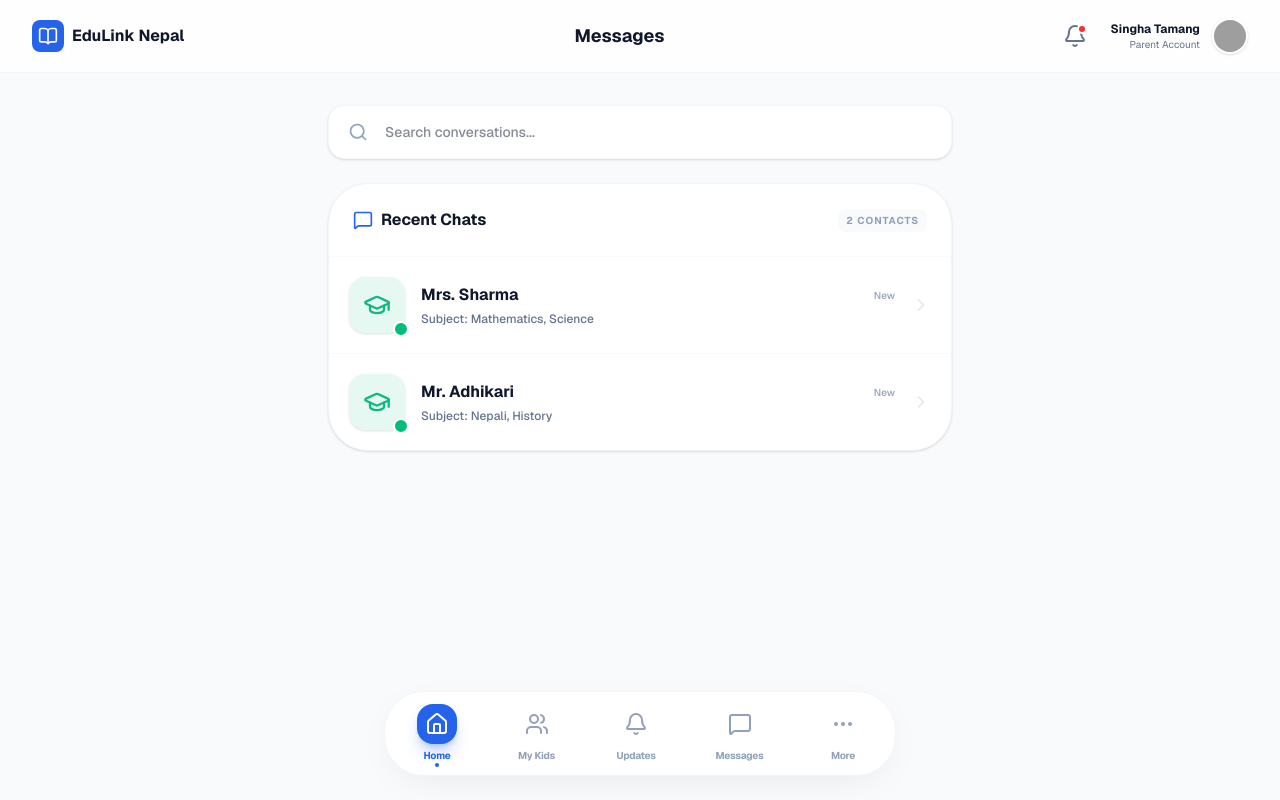
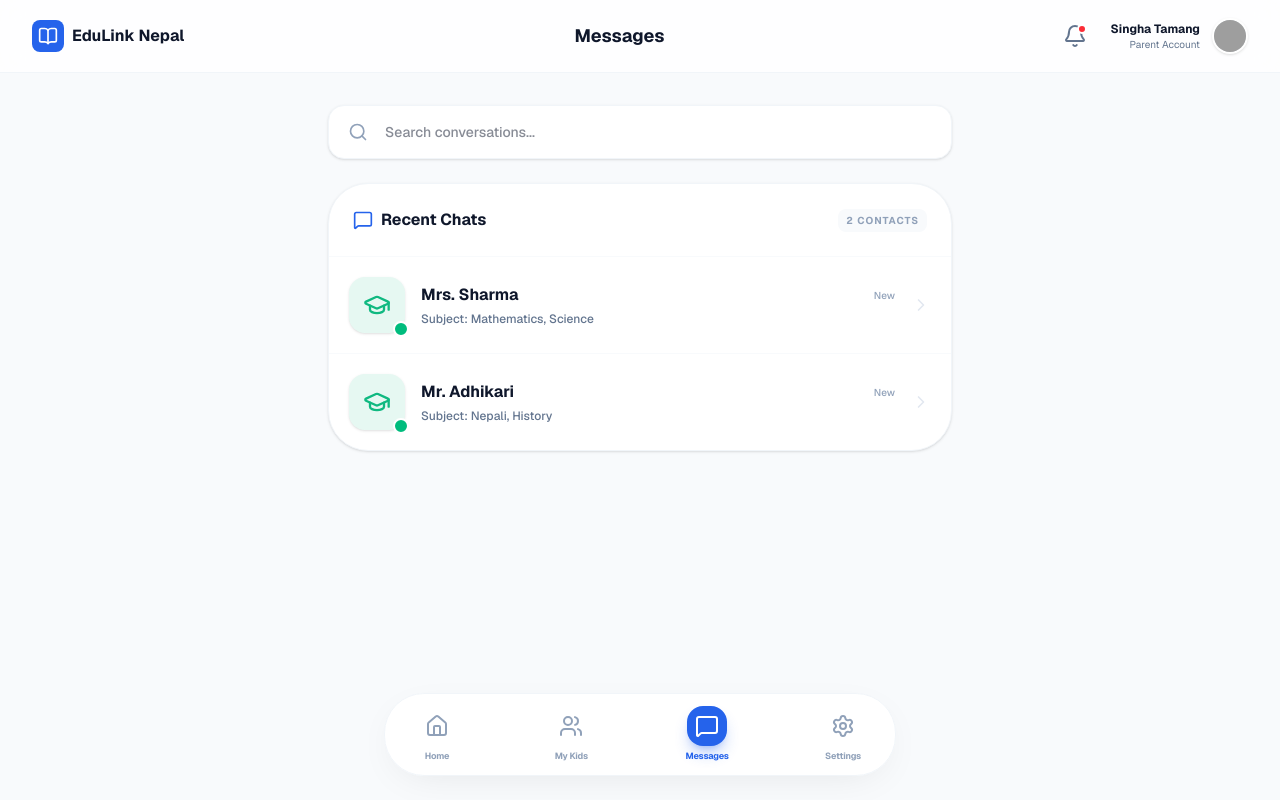
Before and after one commit to singhatamang123/Edu_link, a Next.js app: page /messages in a window 1280 px wide. Built offline with nearby package versions, Linux system fonts and the light colour scheme; grey boxes are pictures that could not be loaded.

Commit message:
Fix: Hydration mismatch in RootLayout by adding suppressHydrationWarning

```diff
--- a/app/layout.tsx
+++ b/app/layout.tsx
@@ -31,7 +31,7 @@ export default function RootLayout({
   children: React.ReactNode;
 }>) {
   return (
-    <html lang="en" className={`${geistSans.variable} ${geistMono.variable} h-full antialiased`}>
+    <html lang="en" className={`${geistSans.variable} ${geistMono.variable} h-full antialiased`} suppressHydrationWarning>
       <body className="min-h-full bg-slate-50 text-slate-900 selection:bg-parent/10 selection:text-parent">
         {children}
       </body>
--- a/app/teacher/review/page.tsx
+++ b/app/teacher/review/page.tsx
@@ -16,6 +16,7 @@ import {
 } from 'lucide-react';
 import { useRouter } from 'next/navigation';
 import { DashboardHeader } from '@/components/layout/DashboardHeader';
+import { BottomNav } from '@/components/layout/BottomNav';
 import { useAppStore } from '@/lib/store';
 import { type Student, type Update, type TimelineEvent } from '@/lib/mock-data';
 import { clsx, type ClassValue } from 'clsx';
@@ -27,7 +28,10 @@ function cn(...inputs: ClassValue[]) {
 
 export default function TeacherReviewPage() {
   const router = useRouter();
-  const { students, addUpdate, addTimelineEvent, updateStudentSkills } = useAppStore();
+  const { students, addUpdate, addTimelineEvent, updateStudentSkills, messages, currentUser } = useAppStore();
+
+  // Calculate unread messages for teacher
+  const teacherMessages = messages.filter(m => m.receiverId === currentUser?.phone);
 
   const [selectedStudent, setSelectedStudent] = useState(students[0]?.id || '');
   const [category, setCategory] = useState<'academic' | 'behavior' | 'achievement'>('academic');
@@ -46,7 +50,7 @@ export default function TeacherReviewPage() {
     // Add to Recent Updates Feed
     const newUpdate: Update = {
       id: Date.now().toString(),
-      teacherName: 'Mrs. Sharma', // Simulated logged in teacher
+      teacherName: currentUser?.name || 'Teacher',
       subject: category === 'academic' ? 'Mathematics' : 'General',
       message: message,
       time: 'Just now',
@@ -79,7 +83,7 @@ export default function TeacherReviewPage() {
   };
 
   return (
-    <div className="min-h-screen bg-slate-50 pb-20">
+    <div className="min-h-screen bg-slate-50 pb-32">
       <DashboardHeader title="Submit Review" />
 
       <main className="max-w-2xl mx-auto px-6 pt-8">
@@ -94,8 +98,15 @@ export default function TeacherReviewPage() {
               <h2 className="text-2xl font-bold text-slate-900">Teacher Portal</h2>
               <p className="text-sm text-slate-500 font-medium">Share student progress with parents</p>
             </div>
-            <div className="w-12 h-12 bg-teacher/10 rounded-2xl flex items-center justify-center text-teacher">
-              <GraduationCap className="w-7 h-7" />
+            <div className="relative group cursor-pointer" onClick={() => router.push('/messages')}>
+              <div className="w-12 h-12 bg-teacher/10 rounded-2xl flex items-center justify-center text-teacher group-hover:bg-teacher group-hover:text-white transition-all">
+                <MessageSquare className="w-6 h-6" />
+              </div>
+              {teacherMessages.length > 0 && (
+                <div className="absolute -top-1 -right-1 w-5 h-5 bg-nepal-red text-white text-[10px] font-bold rounded-full flex items-center justify-center border-2 border-white animate-bounce">
+                  {teacherMessages.length}
+                </div>
+              )}
             </div>
           </div>
 
@@ -246,6 +257,8 @@ export default function TeacherReviewPage() {
           </motion.div>
         )}
       </AnimatePresence>
+
+      <BottomNav />
     </div>
   );
 }
--- a/components/layout/BottomNav.tsx
+++ b/components/layout/BottomNav.tsx
@@ -1,7 +1,9 @@
 'use client';
 
 import React from 'react';
-import { Home, Users, Bell, MessageSquare, MoreHorizontal } from 'lucide-react';
+import { Home, Users, Bell, MessageSquare, ClipboardList, Settings } from 'lucide-react';
+import { usePathname, useRouter } from 'next/navigation';
+import { useAppStore } from '@/lib/store';
 import { clsx, type ClassValue } from 'clsx';
 import { twMerge } from 'tailwind-merge';
 
@@ -9,39 +11,64 @@ function cn(...inputs: ClassValue[]) {
   return twMerge(clsx(inputs));
 }
 
-const navItems = [
-  { icon: Home, label: 'Home', active: true },
-  { icon: Users, label: 'My Kids', active: false },
-  { icon: Bell, label: 'Updates', active: false },
-  { icon: MessageSquare, label: 'Messages', active: false },
-  { icon: MoreHorizontal, label: 'More', active: false },
+export const BottomNav = () => {
+  const pathname = usePathname();
+  const router = useRouter();
+  const { userRole, messages, currentUser } = useAppStore();
+
+  const unreadCount = messages.filter(m => m.receiverId === currentUser?.phone).length;
+
+  const parentItems = [
+    { icon: Home, label: 'Home', path: '/dashboard' },
+    { icon: Users, label: 'My Kids', path: '/dashboard' }, // Simplified for now
+    { icon: MessageSquare, label: 'Messages', path: '/messages', badge: unreadCount },
+    { icon: Settings, label: 'Settings', path: '/dashboard' },
   ];
 
-export const BottomNav = () => {
+  const teacherItems = [
+    { icon: ClipboardList, label: 'Reviews', path: '/teacher/review' },
+    { icon: MessageSquare, label: 'Messages', path: '/messages', badge: unreadCount },
+    { icon: Settings, label: 'Settings', path: '/teacher/review' },
+  ];
+
+  const navItems = userRole === 'parent' ? parentItems : teacherItems;
+
   return (
     <nav className="fixed bottom-6 left-1/2 -translate-x-1/2 z-50 bg-white/90 backdrop-blur-lg border border-slate-100 px-6 py-3 flex justify-between items-center w-[90%] max-w-lg rounded-[2.5rem] shadow-[0_10px_40px_-15px_rgba(0,0,0,0.1)] transition-all duration-500">
-      {navItems.map((item, idx) => (
+      {navItems.map((item, idx) => {
+        const isActive = pathname.startsWith(item.path);
+        const colorClass = userRole === 'parent' ? "bg-parent shadow-parent/30" : "bg-teacher shadow-teacher/30";
+        const textColorClass = userRole === 'parent' ? "text-parent" : "text-teacher";
+        const hoverClass = userRole === 'parent' ? "group-hover:text-parent group-hover:bg-parent/5" : "group-hover:text-teacher group-hover:bg-teacher/5";
+
+        return (
           <button
             key={idx}
-          className="flex flex-col items-center gap-1 group relative px-2"
+            onClick={() => router.push(item.path)}
+            className="flex flex-col items-center gap-1 group relative px-2 transition-transform active:scale-90"
           >
             <div className={cn(
               "p-2 rounded-2xl transition-all duration-300",
-            item.active ? "bg-parent text-white shadow-lg shadow-parent/30" : "text-slate-400 group-hover:text-parent group-hover:bg-parent/5"
+              isActive ? `${colorClass} text-white shadow-lg` : `text-slate-400 ${hoverClass}`
             )}>
               <item.icon className="w-6 h-6" />
             </div>
+
+            {item.badge > 0 && (
+              <div className="absolute top-1 right-1 w-4 h-4 bg-nepal-red text-white text-[9px] font-bold rounded-full flex items-center justify-center border-2 border-white">
+                {item.badge}
+              </div>
+            )}
+
             <span className={cn(
-            "text-[10px] font-bold tracking-tight transition-colors",
-            item.active ? "text-parent" : "text-slate-400"
+              "text-[9px] font-bold tracking-tight transition-colors",
+              isActive ? textColorClass : "text-slate-400"
             )}>
               {item.label}
             </span>
-          {item.active && (
-            <div className="absolute -bottom-1 w-1 h-1 bg-parent rounded-full" />
-          )}
           </button>
-      ))}
+        );
+      })}
     </nav>
   );
 };
```
Lines whose indentation alone changed are shown as unchanged.
